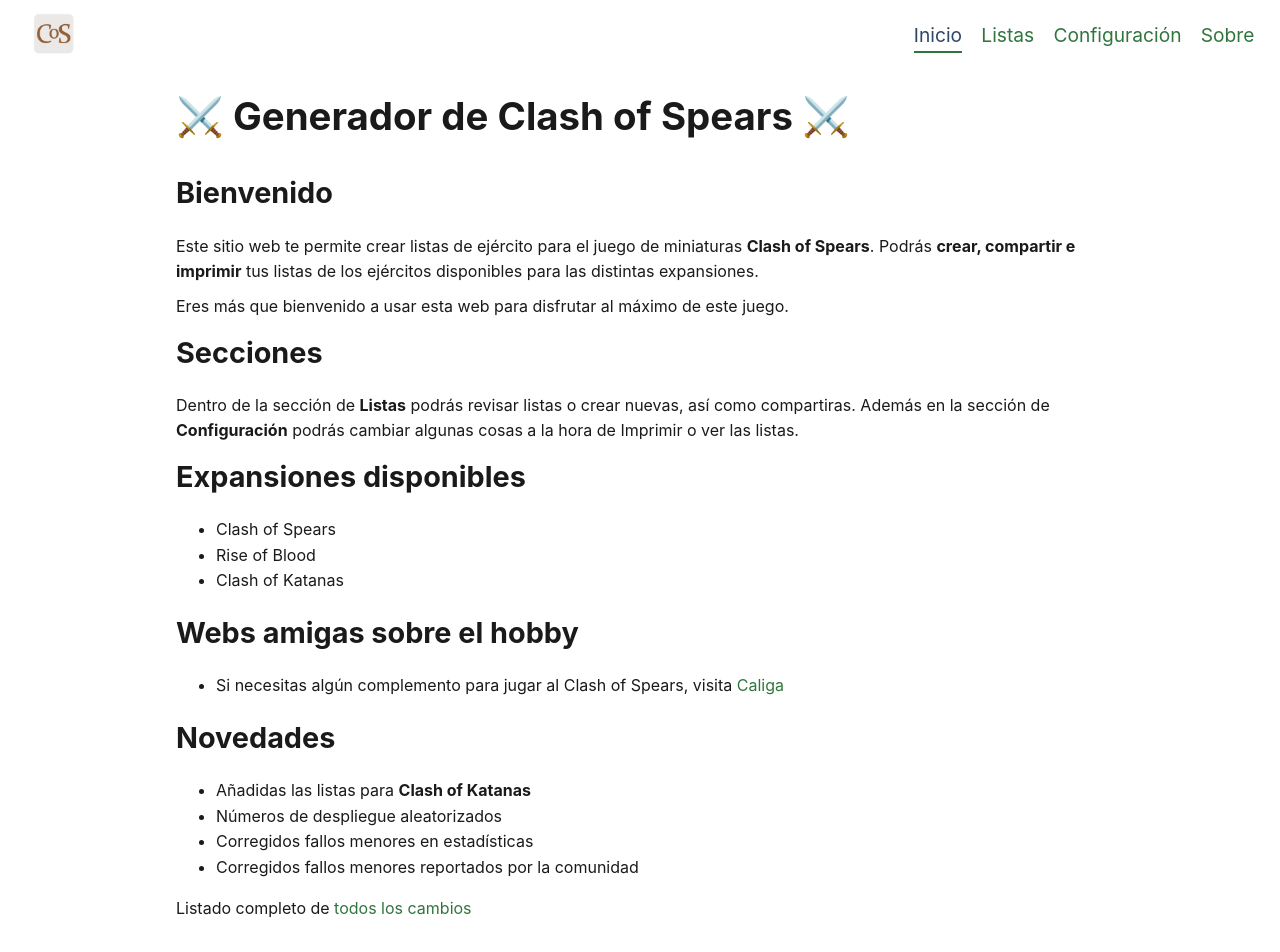
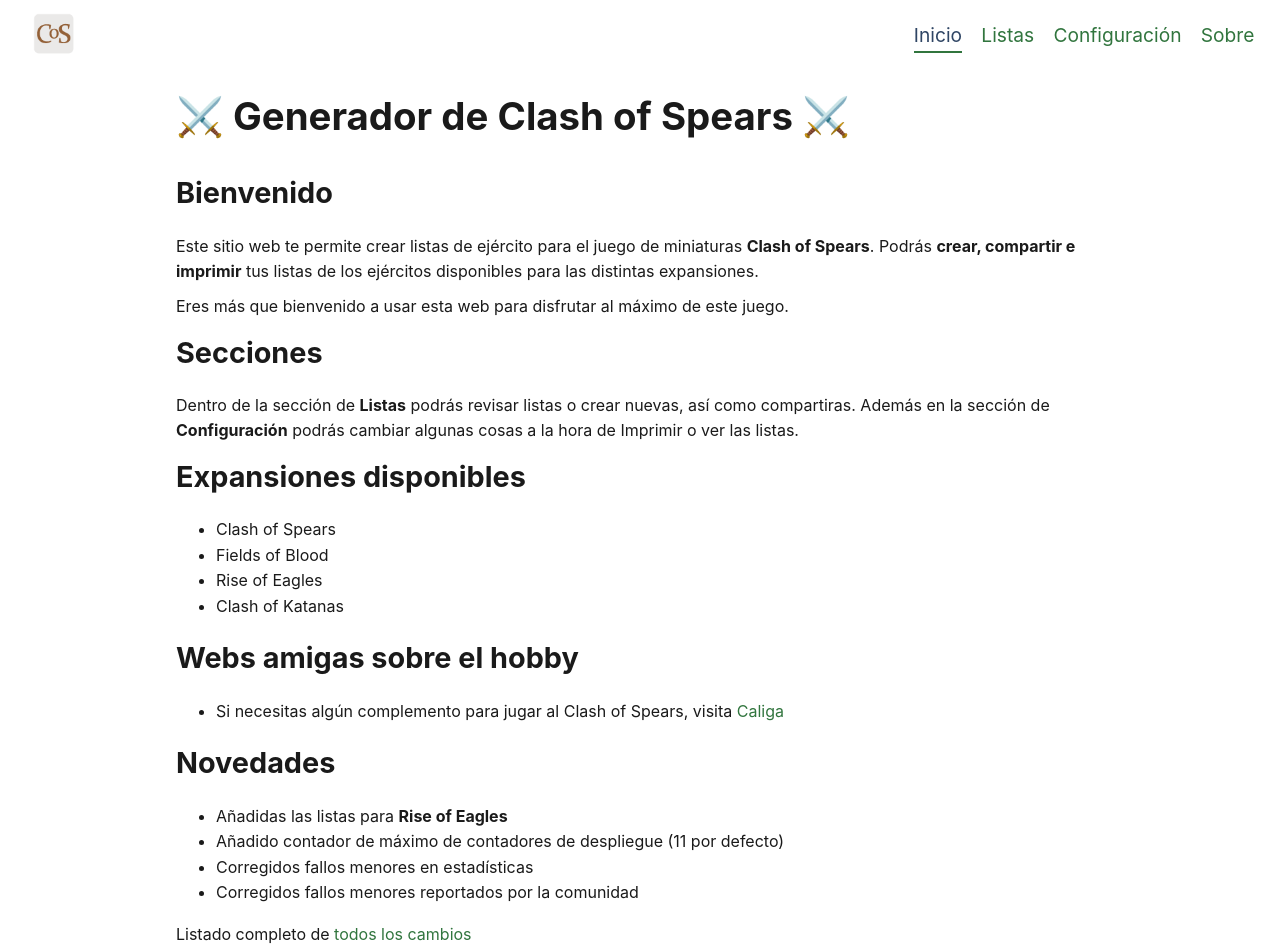
Before and after one commit to juananmuxed/cod-sheet-creator, a Vue app: page / in a window 1280 px wide. Shown: the top 952 px of the page. Built offline with nearby package versions, Linux system fonts and the light colour scheme.

Commit message:
📝 Changelog and home updated

```diff
--- a/src/locales/translate/es/web/texts.json
+++ b/src/locales/translate/es/web/texts.json
@@ -43,8 +43,8 @@
             "welcome01": "Este sitio web te permite crear listas de ejército para el juego de miniaturas <b>Clash of Spears</b>. Podrás <b>crear, compartir e imprimir</b> tus listas de los ejércitos disponibles para las distintas expansiones.",
             "welcome02": "Eres más que bienvenido a usar esta web para disfrutar al máximo de este juego.",
             "sections01": "Dentro de la sección de <b>Listas</b> podrás revisar listas o crear nuevas, así como compartiras. Además en la sección de <b>Configuración</b> podrás cambiar algunas cosas a la hora de Imprimir o ver las listas.",
-            "news01": "Añadidas las listas para <b>Clash of Katanas</b>",
-            "news02": "Números de despliegue aleatorizados",
+            "news01": "Añadidas las listas para <b>Rise of Eagles</b>",
+            "news02": "Añadido contador de máximo de contadores de despliegue (11 por defecto)",
             "news03": "Corregidos fallos menores en estadísticas",
             "news04": "Corregidos fallos menores reportados por la comunidad",
             "webs01": "Si necesitas algún complemento para jugar al Clash of Spears, visita <a href='https://caliga.net/'>Caliga</a>",
--- a/src/views/HomeView.vue
+++ b/src/views/HomeView.vue
@@ -11,7 +11,8 @@
     <h3>{{ $t("web.titles.expansionsAvailable") }}</h3>
     <ul>
       <li>Clash of Spears</li>
-      <li>Rise of Blood</li>
+      <li>Fields of Blood</li>
+      <li>Rise of Eagles</li>
       <li>Clash of Katanas</li>
     </ul>
     <h3>{{ $t("web.titles.componentsWebs") }}</h3>
```
Also changed, not shown: 1 other file (tests, documents, lock files or other folders).
